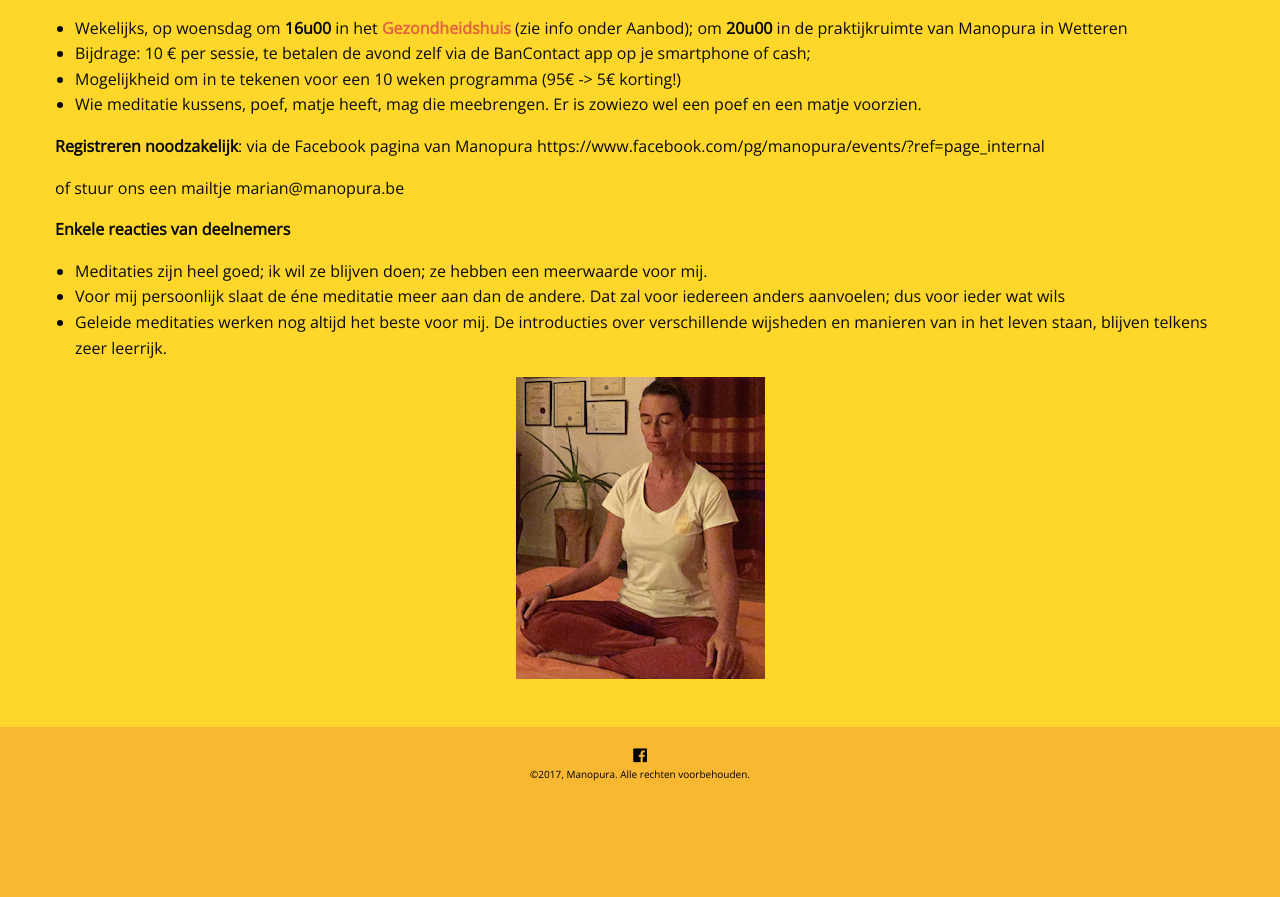
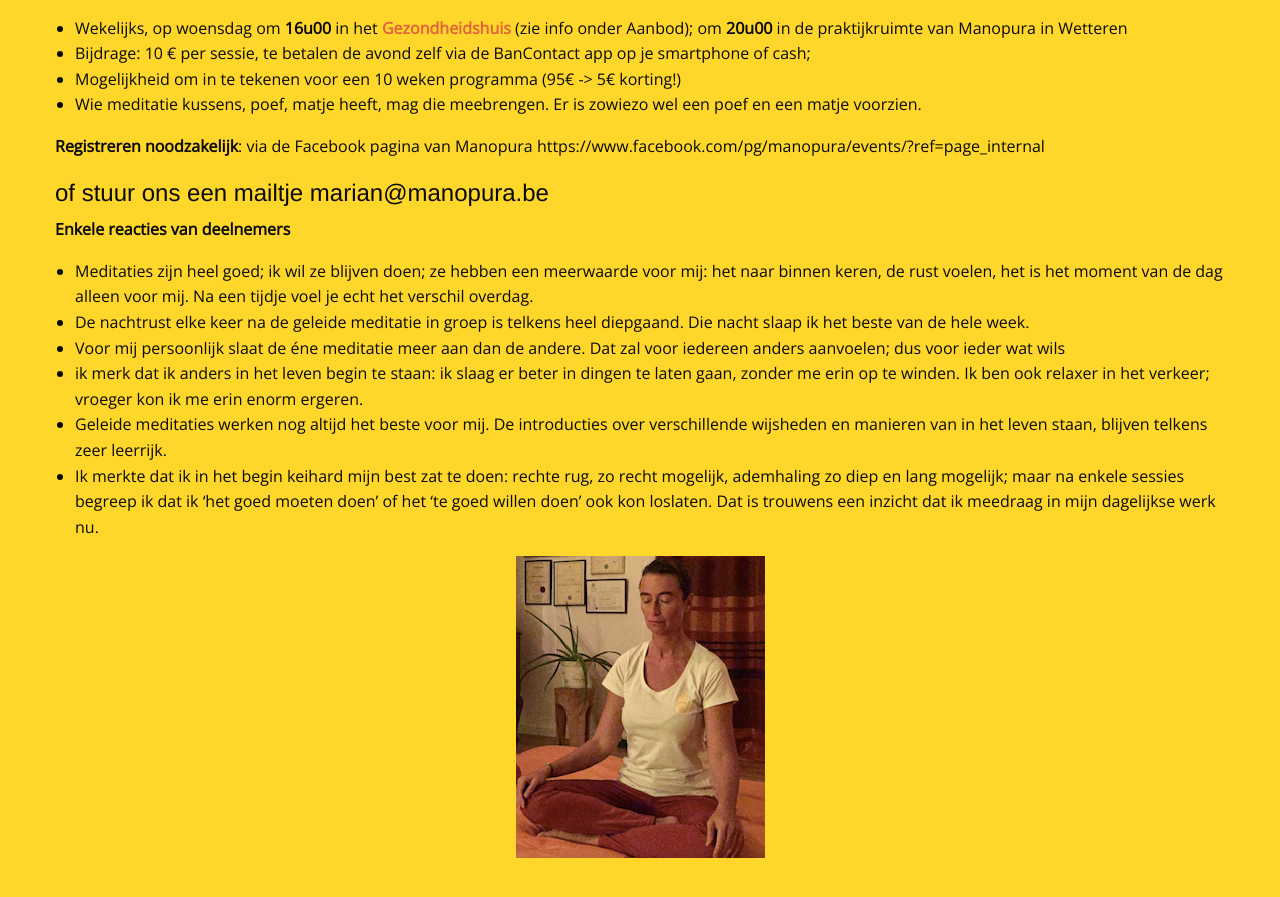
Before and after one commit to manopura/manopura.github.io, a Jekyll site: the page built from meditatie.md, in a window 1280 px wide and 900 px high, scrolled down 781 px. Shown: the top 897 px of the window. Built offline with Jekyll 4.4.1, drawn with Linux system fonts in a browser that asks for light colours; nearby versions of some CDN libraries; our own code applies the rules of GitHub Pages for plain Markdown files; before the commit the page ends 1579 px from its top, so only the background shows below that.

Commit message:
Update meditatie.md

```diff
--- a/meditatie.md
+++ b/meditatie.md
@@ -43,12 +43,16 @@ Meditatie is daarvoor één van de meest geschikte manieren, maar hoe doe je dat
 
 
 of stuur ons een mailtje marian@manopura.be
+--
 
 
 **Enkele reacties van deelnemers**
-* Meditaties zijn heel goed; ik wil ze blijven doen; ze hebben een meerwaarde voor mij.
+* Meditaties zijn heel goed; ik wil ze blijven doen; ze hebben een meerwaarde voor mij: het naar binnen keren, de rust voelen, het is het moment van de dag alleen voor mij. Na een tijdje voel je echt het verschil overdag.
+* De nachtrust elke keer na de geleide meditatie in groep is telkens heel diepgaand. Die nacht slaap ik het beste van de hele week.
 * Voor mij persoonlijk slaat de éne meditatie meer aan dan de andere. Dat zal voor iedereen anders aanvoelen; dus voor ieder wat wils
+* ik merk dat ik anders in het leven begin te staan: ik slaag er beter in dingen te laten gaan, zonder me erin op te winden. Ik ben ook relaxer in het verkeer; vroeger kon ik me erin enorm ergeren.
 * Geleide meditaties werken nog altijd het beste voor mij. De introducties over verschillende wijsheden en manieren van in het leven staan, blijven telkens zeer leerrijk.
+* Ik merkte dat ik in het begin keihard mijn best zat te doen: rechte rug, zo recht mogelijk, ademhaling zo diep en lang mogelijk; maar na enkele sessies begreep ik dat ik 'het goed moeten doen' of het 'te goed willen doen' ook kon loslaten. Dat is trouwens een inzicht dat ik meedraag in mijn dagelijkse werk nu.
 
 
 
```
